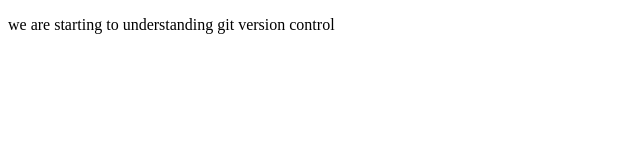
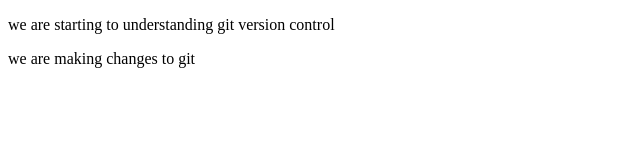
Before and after one commit to OGRAVITY-7/gittutor, a plain HTML site: page index.html in a window 1280 px wide. Shown: the whole page, without its empty margins (0-640 px from the left). Drawn offline with Linux system fonts and the light colour scheme.

Commit message:
i made changes

```diff
--- a/index.html
+++ b/index.html
@@ -7,5 +7,6 @@
 </head>
 <body>
     <p>we are starting to understanding git version control</p>
+    <p>we are making changes to git</p>
 </body>
 </html>
```
